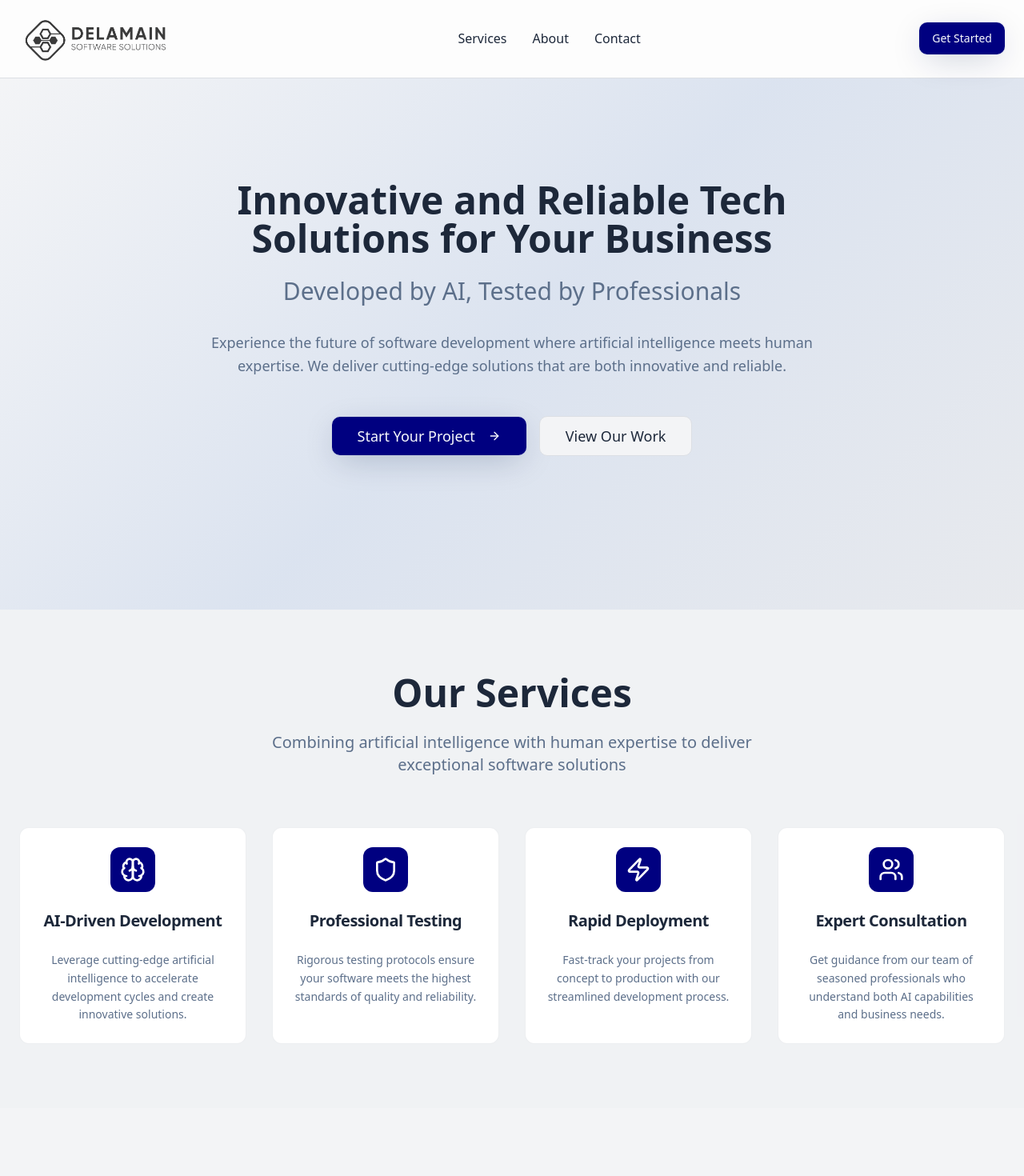
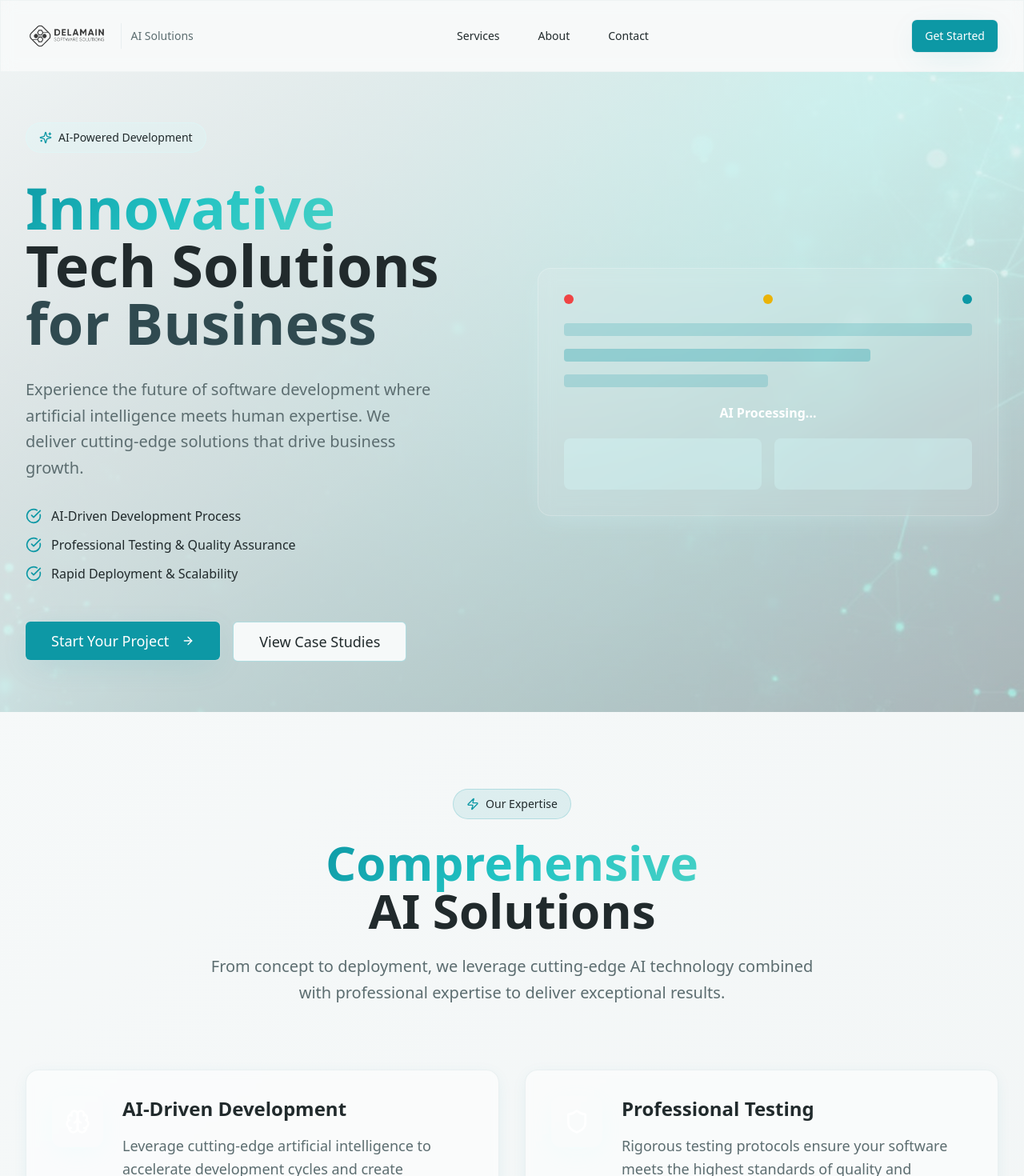
Before and after one commit to Delamain-Software-Solutions/delamain-software-solutions, a React (Vite) app: page / in a window 1280 px wide. Shown: the top 1470 px of the page at 80% size. Built offline with nearby package versions, Linux system fonts and the light colour scheme.

Commit message:
Refactor: Update layout and theme
Revise website design with a professional blue-green-teal color scheme. Update typography, colors, and overall design. Implement Header, Landing section, and one additional section.

```diff
--- a/src/components/Header.tsx
+++ b/src/components/Header.tsx
@@ -2,35 +2,43 @@ import { Button } from "@/components/ui/button";
 
 const Header = () => {
   return (
-    <header className="bg-card/80 backdrop-blur-sm border-b border-border shadow-soft sticky top-0 z-50">
-      <div className="container mx-auto px-6 py-4">
+    <header className="glass-effect sticky top-0 z-50 border-b border-border/30">
+      <div className="container mx-auto px-8 py-6">
         <div className="flex items-center justify-between">
           {/* Logo/Brand */}
-          <div className="flex items-center space-x-2">
-            <img src="/src/assets/Delamain-Logo.png" alt="Delamain Logo" className="mt-1" height={10} width={200} />
+          <div className="flex items-center space-x-3">
+            <img src="/src/assets/Delamain-Logo.png" alt="Delamain Logo" className="h-8 w-auto" />
+            <div className="hidden sm:block h-8 w-px bg-border/50"></div>
+            <span className="hidden sm:block text-sm font-medium text-muted-foreground">AI Solutions</span>
           </div>
 
           {/* Navigation */}
-          <nav className="hidden md:flex items-center space-x-8">
-            <a href="#services" className="text-foreground hover:text-muted-foreground transition-colors">
+          <nav className="hidden lg:flex items-center space-x-12">
+            <a href="#services" className="text-sm font-medium text-foreground hover:text-primary transition-colors relative group">
               Services
+              <span className="absolute -bottom-1 left-0 w-0 h-0.5 bg-primary transition-all group-hover:w-full"></span>
             </a>
-            <a href="#about" className="text-foreground hover:text-muted-foreground transition-colors">
+            <a href="#about" className="text-sm font-medium text-foreground hover:text-primary transition-colors relative group">
               About
+              <span className="absolute -bottom-1 left-0 w-0 h-0.5 bg-primary transition-all group-hover:w-full"></span>
             </a>
-            <a href="#contact" className="text-foreground hover:text-muted-foreground transition-colors">
+            <a href="#contact" className="text-sm font-medium text-foreground hover:text-primary transition-colors relative group">
               Contact
+              <span className="absolute -bottom-1 left-0 w-0 h-0.5 bg-primary transition-all group-hover:w-full"></span>
             </a>
           </nav>
 
           {/* CTA Button */}
-          <Button variant="default" className="hidden md:block shadow-professional">
+          <Button variant="default" className="hidden md:block shadow-professional hover:shadow-soft transition-all duration-300">
             Get Started
           </Button>
 
           {/* Mobile Menu Button */}
-          <Button variant="ghost" size="sm" className="md:hidden">
-            ☰
+          <Button variant="ghost" size="sm" className="lg:hidden">
+            <span className="sr-only">Open menu</span>
+            <svg className="h-6 w-6" fill="none" viewBox="0 0 24 24" stroke="currentColor">
+              <path strokeLinecap="round" strokeLinejoin="round" strokeWidth={2} d="M4 6h16M4 12h16M4 18h16" />
+            </svg>
           </Button>
         </div>
       </div>
--- a/src/components/Hero.tsx
+++ b/src/components/Hero.tsx
@@ -1,42 +1,94 @@
 import { Button } from "@/components/ui/button";
-import { ArrowRight, Code, TestTube } from "lucide-react";
+import { ArrowRight, Sparkles, CheckCircle } from "lucide-react";
+import heroImage from "@/assets/hero-modern.jpg";
 
 const Hero = () => {
   return (
-    <section className="bg-gradient-hero py-20 lg:py-32 relative overflow-hidden">
-      {/* Background decoration */}
-      <div className="absolute inset-0 bg-grid-pattern opacity-5"></div>
+    <section className="relative min-h-screen flex items-center bg-gradient-hero overflow-hidden">
+      {/* Background Image */}
+      <div className="absolute inset-0 z-0">
+        <img
+          src={heroImage}
+          alt="AI Technology Background"
+          className="w-full h-full object-cover opacity-30"
+        />
+        <div className="absolute inset-0 bg-gradient-to-br from-background/90 via-background/50 to-transparent"></div>
+      </div>
 
-      <div className="container mx-auto px-6 relative">
-        <div className="text-center max-w-4xl mx-auto">
+      <div className="container mx-auto px-8 relative z-10">
+        <div className="grid lg:grid-cols-2 gap-16 items-center">
+          {/* Content Column */}
+          <div className="space-y-8">
+            {/* Badge */}
+            <div className="inline-flex items-center gap-2 px-4 py-2 rounded-full bg-accent/20 border border-accent/30 text-sm font-medium">
+              <Sparkles className="h-4 w-4 text-primary" />
+              AI-Powered Development
+            </div>
+
             {/* Main headline */}
-          <h1 className="text-4xl lg:text-5xl font-bold mb-6 leading-tight">
-            <span className="text-foreground block mb-2 mx-5">Innovative and Reliable Tech Solutions for Your Business</span>
+            <h1 className="text-5xl lg:text-7xl font-bold leading-tight">
+              <span className="gradient-text-primary">Innovative</span>
+              <br />
+              <span className="text-foreground">Tech Solutions</span>
+              <br />
+              <span className="text-secondary">for Business</span>
             </h1>
 
-          {/* Tagline */}
-          <p className="text-xl lg:text-3xl text-muted-foreground mb-8 max-w-2xl mx-auto">
-            Developed by AI, Tested by Professionals
+            {/* Description */}
+            <p className="text-xl text-muted-foreground leading-relaxed max-w-lg">
+              Experience the future of software development where artificial intelligence meets human expertise. We deliver cutting-edge solutions that drive business growth.
             </p>
 
-          {/* Description */}
-          <p className="text-lg text-muted-foreground mb-12 max-w-3xl mx-auto leading-relaxed">
-            Experience the future of software development where artificial
-            intelligence meets human expertise. We deliver cutting-edge
-            solutions that are both innovative and reliable.
-          </p>
+            {/* Features */}
+            <div className="space-y-3">
+              {[
+                "AI-Driven Development Process",
+                "Professional Testing & Quality Assurance",
+                "Rapid Deployment & Scalability"
+              ].map((feature, index) => (
+                <div key={index} className="flex items-center gap-3">
+                  <CheckCircle className="h-5 w-5 text-primary" />
+                  <span className="text-foreground font-medium">{feature}</span>
+                </div>
+              ))}
+            </div>
 
             {/* CTA Buttons */}
-          <div className="flex flex-col sm:flex-row gap-4 justify-center items-center mb-16">
-            <Button size="lg" className="shadow-professional text-lg px-8 py-6">
+            <div className="flex flex-col sm:flex-row gap-4 pt-4">
+              <Button size="lg" className="shadow-professional text-lg px-8 py-6 group">
                 Start Your Project
-              <ArrowRight className="ml-2 h-5 w-5" />
+                <ArrowRight className="ml-2 h-5 w-5 group-hover:translate-x-1 transition-transform" />
               </Button>
-            <Button variant="outline" size="lg" className="text-lg px-8 py-6">
-              View Our Work
+              <Button variant="outline" size="lg" className="text-lg px-8 py-6 border-primary/30 hover:bg-primary/5">
+                View Case Studies
               </Button>
             </div>
+          </div>
 
+          {/* Visual Column */}
+          <div className="hidden lg:block relative">
+            <div className="glass-effect rounded-2xl p-8 shadow-accent">
+              <div className="space-y-6">
+                <div className="flex items-center justify-between">
+                  <div className="h-3 w-3 rounded-full bg-destructive"></div>
+                  <div className="h-3 w-3 rounded-full bg-yellow-500"></div>
+                  <div className="h-3 w-3 rounded-full bg-primary"></div>
+                </div>
+                <div className="space-y-4">
+                  <div className="h-4 bg-primary/20 rounded animate-pulse"></div>
+                  <div className="h-4 bg-primary/30 rounded w-3/4 animate-pulse delay-100"></div>
+                  <div className="h-4 bg-primary/20 rounded w-1/2 animate-pulse delay-200"></div>
+                  <div className="h-8 bg-gradient-primary rounded-lg flex items-center justify-center text-white font-semibold">
+                    AI Processing...
+                  </div>
+                  <div className="grid grid-cols-2 gap-4">
+                    <div className="h-16 bg-accent/30 rounded-lg"></div>
+                    <div className="h-16 bg-accent/30 rounded-lg"></div>
+                  </div>
+                </div>
+              </div>
+            </div>
+          </div>
         </div>
       </div>
     </section>
--- a/src/components/Services.tsx
+++ b/src/components/Services.tsx
@@ -5,7 +5,8 @@ import {
   CardHeader,
   CardTitle,
 } from "@/components/ui/card";
-import { Brain, Shield, Zap, Users } from "lucide-react";
+import { Button } from "@/components/ui/button";
+import { Brain, Shield, Zap, Users, ArrowRight } from "lucide-react";
 
 const services = [
   {
@@ -36,40 +37,67 @@ const services = [
 
 const Services = () => {
   return (
-    <section id="services" className="py-20 bg-muted/30">
-      <div className="container mx-auto px-6">
-        <div className="text-center mb-16">
-          <h2 className="text-4xl lg:text-5xl font-bold mb-6">
-            Our <span className="text-foreground">Services</span>
+    <section id="services" className="py-24 bg-gradient-to-br from-background to-muted/50">
+      <div className="container mx-auto px-8">
+        {/* Header */}
+        <div className="text-center mb-20">
+          <div className="inline-flex items-center gap-2 px-4 py-2 rounded-full bg-primary/10 border border-primary/20 text-sm font-medium mb-6">
+            <Zap className="h-4 w-4 text-primary" />
+            Our Expertise
+          </div>
+          <h2 className="text-4xl lg:text-6xl font-bold mb-6">
+            <span className="gradient-text-primary">Comprehensive</span>
+            <br />
+            <span className="text-foreground">AI Solutions</span>
           </h2>
-          <p className="text-xl text-muted-foreground max-w-2xl mx-auto">
-            Combining artificial intelligence with human expertise to deliver
-            exceptional software solutions
+          <p className="text-xl text-muted-foreground max-w-3xl mx-auto leading-relaxed">
+            From concept to deployment, we leverage cutting-edge AI technology combined with professional expertise to deliver exceptional results.
           </p>
         </div>
 
-        <div className="grid grid-cols-1 md:grid-cols-2 lg:grid-cols-4 gap-8">
+        {/* Services Grid */}
+        <div className="grid grid-cols-1 md:grid-cols-2 lg:grid-cols-2 gap-8 mb-16">
           {services.map((service, index) => {
             const Icon = service.icon;
             return (
-              <Card
+              <div
                 key={index}
-                className="shadow-soft hover:shadow-professional transition-all duration-300 border-border/50"
+                className="group relative p-8 rounded-2xl bg-card/50 border border-border/50 hover:border-primary/30 shadow-soft hover:shadow-professional transition-all duration-500 backdrop-blur-sm"
               >
-                <CardHeader className="text-center">
-                  <div className="mx-auto mb-4 p-3 bg-primary rounded-lg w-fit">
-                    <Icon className="h-8 w-8 text-white" />
+                {/* Background gradient on hover */}
+                <div className="absolute inset-0 rounded-2xl bg-gradient-to-br from-primary/5 to-transparent opacity-0 group-hover:opacity-100 transition-opacity duration-500"></div>
+
+                <div className="relative z-10">
+                  <div className="flex items-start gap-6">
+                    <div className="flex-shrink-0 p-4 bg-gradient-primary rounded-xl shadow-accent group-hover:scale-110 transition-transform duration-300">
+                      <Icon className="h-8 w-8 text-white" />
+                    </div>
+                    <div className="flex-1 space-y-4">
+                      <h3 className="text-2xl font-bold text-foreground group-hover:text-primary transition-colors">
+                        {service.title}
+                      </h3>
+                      <p className="text-muted-foreground leading-relaxed text-lg">
+                        {service.description}
+                      </p>
+                    </div>
                   </div>
-                  <CardTitle className="text-xl">{service.title}</CardTitle>
-                </CardHeader>
-                <CardContent>
-                  <CardDescription className="text-center leading-relaxed">
-                    {service.description}
-                  </CardDescription>
-                </CardContent>
-              </Card>
+                </div>
+              </div>
             );
           })}
+        </div>
+
+        {/* CTA Section */}
+        <div className="text-center">
+          <div className="inline-flex flex-col sm:flex-row gap-4">
+            <Button size="lg" className="shadow-professional text-lg px-8 py-6">
+              Explore All Services
+              <ArrowRight className="ml-2 h-5 w-5" />
+            </Button>
+            <Button variant="outline" size="lg" className="text-lg px-8 py-6 border-primary/30 hover:bg-primary/5">
+              Schedule Consultation
+            </Button>
+          </div>
         </div>
       </div>
     </section>
--- a/src/index.css
+++ b/src/index.css
@@ -8,50 +8,53 @@ All colors MUST be HSL.
 
 @layer base {
   :root {
-    --background: 220 15% 96%;
-    --foreground: 217 33% 17%;
+    --background: 185 20% 97%;
+    --foreground: 190 15% 15%;
 
     --card: 0 0% 100%;
-    --card-foreground: 217 33% 17%;
+    --card-foreground: 190 15% 15%;
 
     --popover: 0 0% 100%;
-    --popover-foreground: 217 33% 17%;
+    --popover-foreground: 190 15% 15%;
 
-    --primary: 240, 100%, 25%;
-    --primary-foreground: 210 40% 98%;
+    --primary: 185 85% 35%;
+    --primary-foreground: 0 0% 100%;
 
-    --secondary: 217, 23%, 31%;
-    --secondary-foreground: 210 40% 98%;
+    --secondary: 190 25% 25%;
+    --secondary-foreground: 0 0% 100%;
 
-    --muted: 220 15% 92%;
-    --muted-foreground: 215 20% 45%;
+    --muted: 185 15% 94%;
+    --muted-foreground: 190 10% 40%;
 
-    --accent: 215 25% 85%;
-    --accent-foreground: 217 33% 17%;
+    --accent: 180 100% 92%;
+    --accent-foreground: 190 15% 15%;
 
     --destructive: 0 84.2% 60.2%;
-    --destructive-foreground: 210 40% 98%;
+    --destructive-foreground: 0 0% 100%;
 
-    --border: 220 13% 88%;
-    --input: 220 13% 88%;
-    --ring: 217 91% 15%;
+    --border: 185 20% 88%;
+    --input: 185 20% 88%;
+    --ring: 185 85% 35%;
 
-    --radius: 0.75rem;
+    --radius: 0.5rem;
 
-    /* Navy blue and professional color system */
-    --navy-light: 217 40% 85%;
-    --navy-medium: 217 50% 50%;
-    --navy-dark: 217 91% 15%;
-    --slate-accent: 215 25% 27%;
+    /* Professional teal/cyan color system */
+    --teal-light: 180 100% 92%;
+    --teal-medium: 185 85% 35%;
+    --teal-dark: 190 100% 15%;
+    --mint-accent: 170 60% 85%;
+    --cyan-deep: 195 100% 25%;
 
-    /* Professional gradients inspired by Graphene */
-    --gradient-navy: linear-gradient(135deg, hsl(217 91% 25%), hsl(215 25% 27%), hsl(217 91% 15%));
-    --gradient-professional: linear-gradient(135deg, hsl(220 15% 96%), hsl(217 40% 85%), hsl(215 25% 35%));
-    --gradient-hero: linear-gradient(135deg, hsl(var(--background)), hsl(217 40% 90%), hsl(var(--muted)));
+    /* Professional gradients */
+    --gradient-primary: linear-gradient(135deg, hsl(185 85% 35%), hsl(180 70% 45%), hsl(175 60% 55%));
+    --gradient-secondary: linear-gradient(135deg, hsl(190 25% 25%), hsl(185 30% 30%), hsl(180 35% 35%));
+    --gradient-hero: linear-gradient(135deg, hsl(185 20% 97%), hsl(180 40% 90%), hsl(185 15% 94%));
+    --gradient-accent: linear-gradient(135deg, hsl(180 100% 92%), hsl(175 80% 88%), hsl(170 60% 85%));
 
     /* Professional shadows */
-    --shadow-professional: 0 10px 40px -8px hsl(217 91% 15% / 0.25), 0 0 0 1px hsl(217 40% 85% / 0.3);
-    --shadow-soft: 0 4px 20px -4px hsl(var(--primary) / 0.2);
+    --shadow-professional: 0 10px 40px -8px hsl(185 85% 35% / 0.15), 0 0 0 1px hsl(185 20% 88% / 0.5);
+    --shadow-soft: 0 4px 20px -4px hsl(185 85% 35% / 0.1);
+    --shadow-accent: 0 8px 32px -8px hsl(180 100% 92% / 0.3);
 
     --sidebar-background: 0 0% 98%;
 
@@ -71,33 +74,33 @@ All colors MUST be HSL.
   }
 
   .dark {
-    --background: 222.2 84% 4.9%;
-    --foreground: 210 40% 98%;
+    --background: 190 50% 8%;
+    --foreground: 180 20% 92%;
 
-    --card: 222.2 84% 4.9%;
-    --card-foreground: 210 40% 98%;
+    --card: 190 45% 10%;
+    --card-foreground: 180 20% 92%;
 
-    --popover: 222.2 84% 4.9%;
-    --popover-foreground: 210 40% 98%;
+    --popover: 190 45% 10%;
+    --popover-foreground: 180 20% 92%;
 
-    --primary: 210 40% 98%;
-    --primary-foreground: 222.2 47.4% 11.2%;
+    --primary: 185 85% 65%;
+    --primary-foreground: 190 50% 8%;
 
-    --secondary: 217.2 32.6% 17.5%;
-    --secondary-foreground: 210 40% 98%;
+    --secondary: 190 30% 20%;
+    --secondary-foreground: 180 20% 92%;
 
-    --muted: 217.2 32.6% 17.5%;
-    --muted-foreground: 215 20.2% 65.1%;
+    --muted: 190 30% 15%;
+    --muted-foreground: 185 15% 65%;
 
-    --accent: 217.2 32.6% 17.5%;
-    --accent-foreground: 210 40% 98%;
+    --accent: 185 60% 25%;
+    --accent-foreground: 180 20% 92%;
 
-    --destructive: 0 62.8% 30.6%;
-    --destructive-foreground: 210 40% 98%;
+    --destructive: 0 62.8% 50%;
+    --destructive-foreground: 180 20% 92%;
 
-    --border: 217.2 32.6% 17.5%;
-    --input: 217.2 32.6% 17.5%;
-    --ring: 212.7 26.8% 83.9%;
+    --border: 190 30% 20%;
+    --input: 190 30% 20%;
+    --ring: 185 85% 65%;
     --sidebar-background: 240 5.9% 10%;
     --sidebar-foreground: 240 4.8% 95.9%;
     --sidebar-primary: 224.3 76.3% 48%;
@@ -120,15 +123,15 @@ All colors MUST be HSL.
 }
 
 @layer components {
-  .gradient-navy {
-    background: var(--gradient-navy);
+  .gradient-text-primary {
+    background: var(--gradient-primary);
     -webkit-background-clip: text;
     -webkit-text-fill-color: transparent;
     background-clip: text;
   }
 
-  .gradient-professional {
-    background: var(--gradient-professional);
+  .gradient-text-secondary {
+    background: var(--gradient-secondary);
     -webkit-background-clip: text;
     -webkit-text-fill-color: transparent;
     background-clip: text;
@@ -141,4 +144,14 @@ All colors MUST be HSL.
   .shadow-soft {
     box-shadow: var(--shadow-soft);
   }
+
+  .shadow-accent {
+    box-shadow: var(--shadow-accent);
+  }
+
+  .glass-effect {
+    background: rgba(255, 255, 255, 0.1);
+    backdrop-filter: blur(10px);
+    border: 1px solid rgba(255, 255, 255, 0.2);
+  }
 }
--- a/src/pages/Index.tsx
+++ b/src/pages/Index.tsx
@@ -1,9 +1,6 @@
 import Header from "@/components/Header";
 import Hero from "@/components/Hero";
 import Services from "@/components/Services";
-import Comparison from "@/components/Comparison";
-import Process from "@/components/Process";
-import Footer from "@/components/Footer";
 
 const Index = () => {
   return (
@@ -11,9 +8,6 @@ const Index = () => {
       <Header />
       <Hero />
       <Services />
-      <Comparison />
-      <Process />
-      <Footer />
     </div>
   );
 };
```
Also changed, not shown: src/assets/hero-modern.jpg (added). Lines whose indentation alone changed are shown as unchanged.
